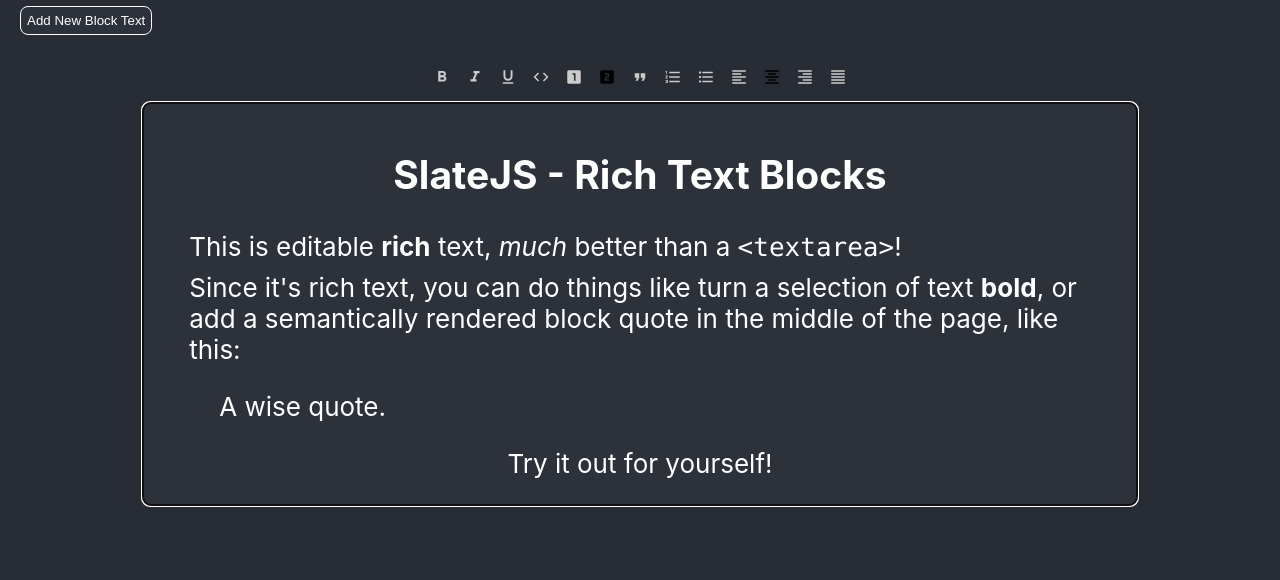
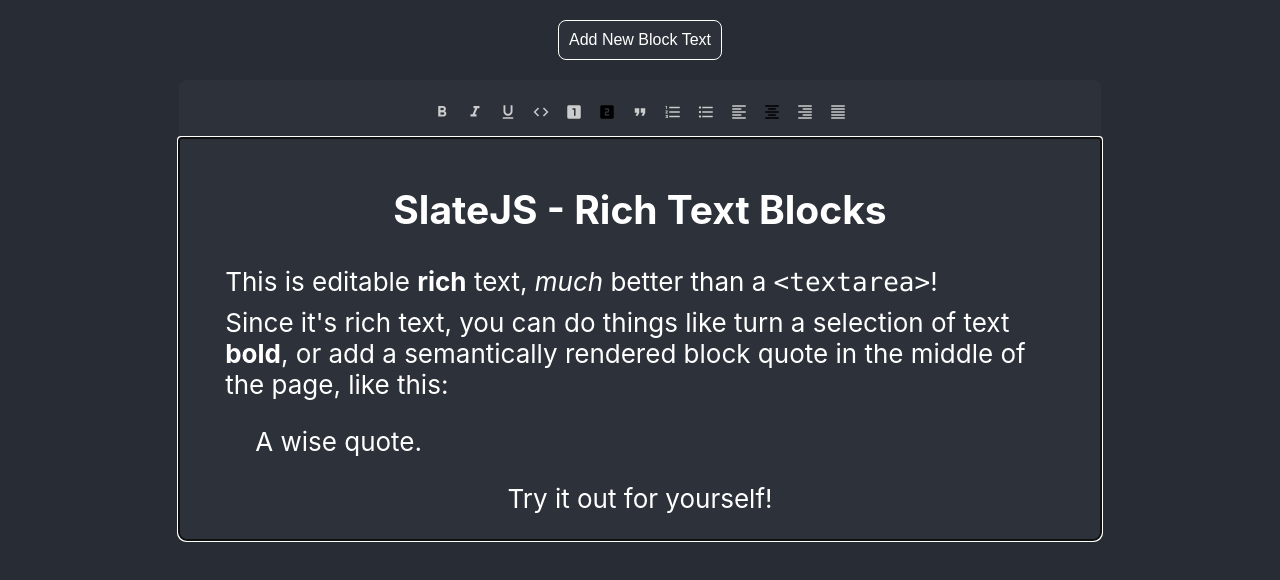
Before and after one commit to PabloFLPs/SlateJS-RichTextBlocks, a React (Create React App) app: page / in a window 1280 px wide. Shown: the top 580 px of the page. Built offline with nearby package versions, Linux system fonts and the light colour scheme.

Commit message:
Styling components

```diff
--- a/src/App.css
+++ b/src/App.css
@@ -16,13 +16,19 @@
   border-radius: 8px;
   background-color: #2c313a;
   color: white;
-  padding: 6px;
+  padding: 10px;
 
-  margin-bottom: 10px;
-  margin-left: 20px;
+  font-size: 16px;
+
+  margin-top: 20px;
+  margin-bottom: 20px;
   cursor: pointer;
 
   transition-duration: 300ms;
+
+  position: relative;
+  left: 50%;
+  transform: translateX(-50%);
 }
 
 Button:hover {
@@ -35,15 +41,19 @@
 .BlockText-Container {
   padding: 0 30px;
   padding-bottom: 80px;
+
+  width: 72vw;
+  margin: auto;
 }
 
 .Editor {
   background-color: #2c313a;
+  margin: auto;
   cursor: text;
-  border-radius: 8px;
+
+  border-bottom-left-radius: 8px;
+  border-bottom-right-radius: 8px;
   padding: 16px 36px;
-  width: 72vw;
-  margin: auto;
 }
 
 p {
@@ -52,5 +62,9 @@
 
 .Toolbar {
   text-align: center;
-  background-color: #282c34;
+  background-color: #2c313a;
+  margin: auto;
+
+  border-top-left-radius: 8px;
+  border-top-right-radius: 8px;
 }
```
